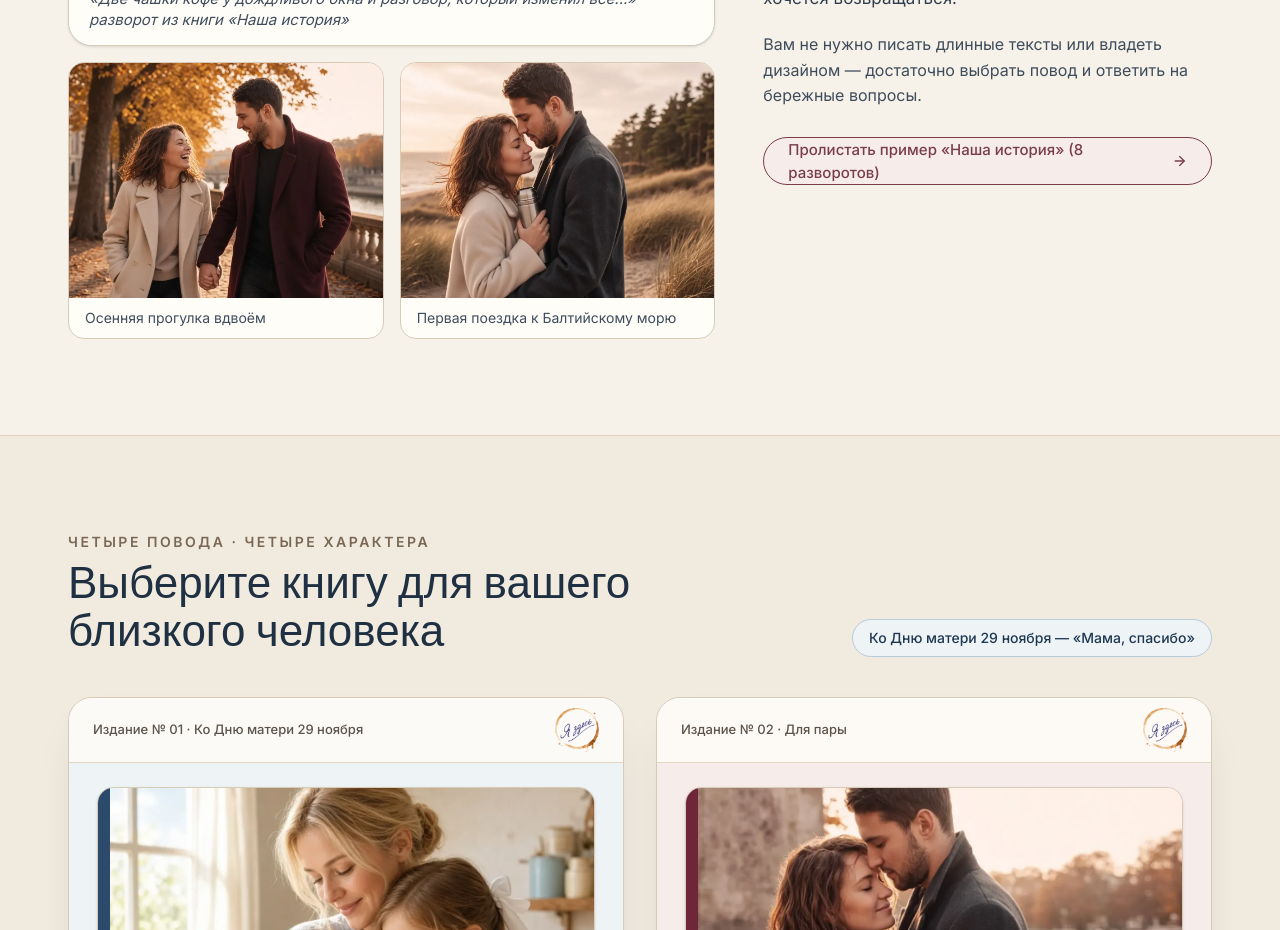
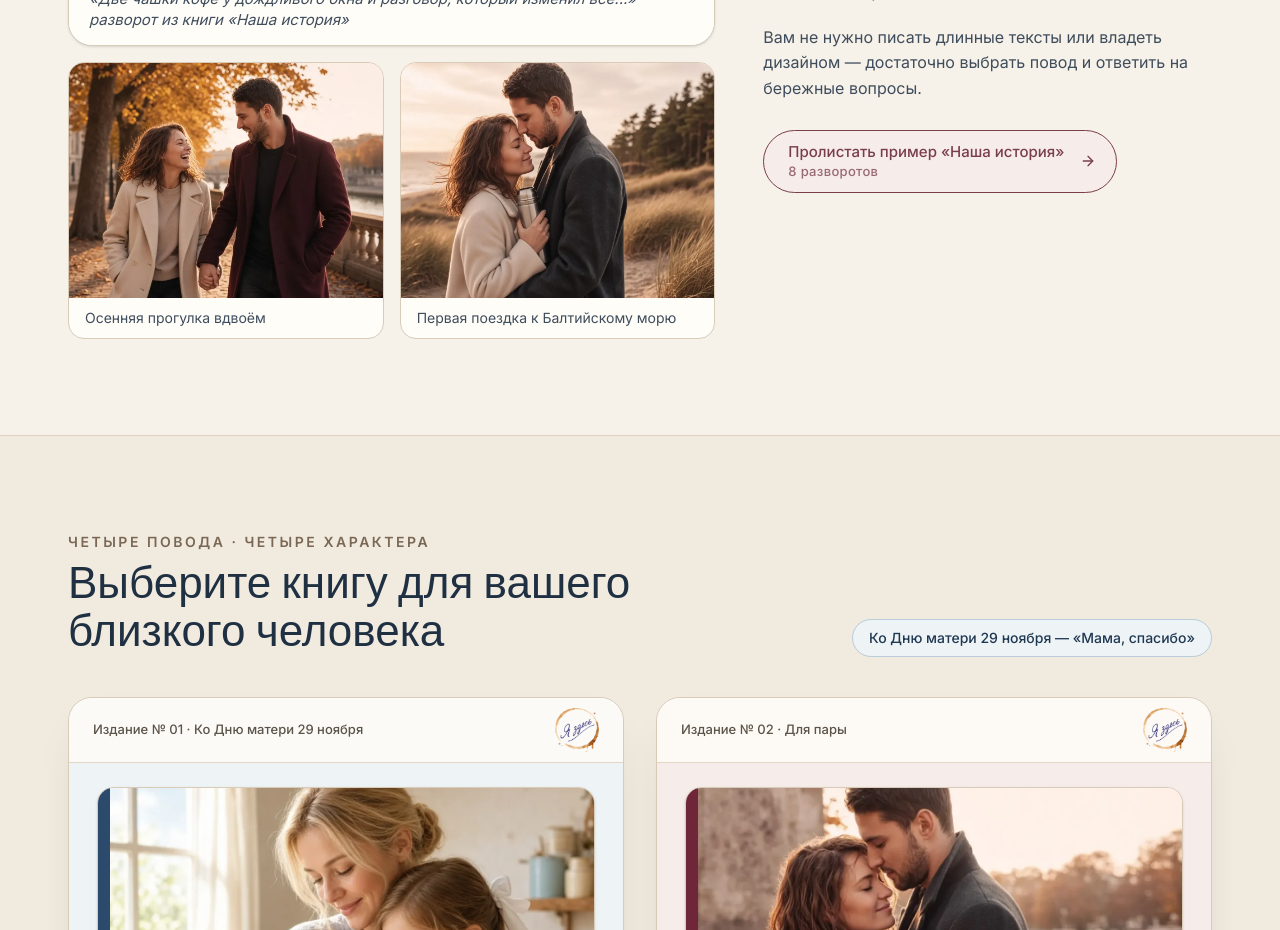
Before and after one commit to keepitokus/im_here_store, a Next.js app: page / in a window 1280 px wide. Shown: the part 1460-2390 px from the top of the page. Built offline with nearby package versions, Linux system fonts and the light colour scheme; no server answers.

Commit message:
Keep the sample-book button label from breaking mid-phrase.
The spread count sits on its own line so the desktop pill no longer splits “(8” from “разворотов)”.

Co-authored-by: cosm.genesis <cosm.genesis@gmail.com>

```diff
--- a/src/app/page.tsx
+++ b/src/app/page.tsx
@@ -199,10 +199,15 @@ export default function HomePage() {
               <div className="pt-2">
                 <Link
                   href="/demo/love-story"
-                  className="inline-flex min-h-12 items-center gap-2 rounded-full border border-[#7A3E4A] bg-[#F6ECEA] px-6 text-[15px] font-medium text-[#7A3E4A] hover:bg-[#EED9DC] transition-colors"
+                  className="inline-flex max-w-full items-center justify-between gap-4 rounded-full border border-[#7A3E4A] bg-[#F6ECEA] py-3 pl-6 pr-5 text-[15px] font-medium leading-tight text-[#7A3E4A] transition-colors hover:bg-[#EED9DC]"
                 >
-                  <span>Пролистать пример «Наша история» (8 разворотов)</span>
-                  <ArrowRight className="h-4 w-4" />
+                  <span className="text-left">
+                    <span className="block">Пролистать пример «Наша история»</span>
+                    <span className="mt-0.5 block text-[13px] font-medium tracking-wide text-[#7A3E4A]/75">
+                      8 разворотов
+                    </span>
+                  </span>
+                  <ArrowRight className="h-4 w-4 shrink-0" />
                 </Link>
               </div>
             </div>
```
